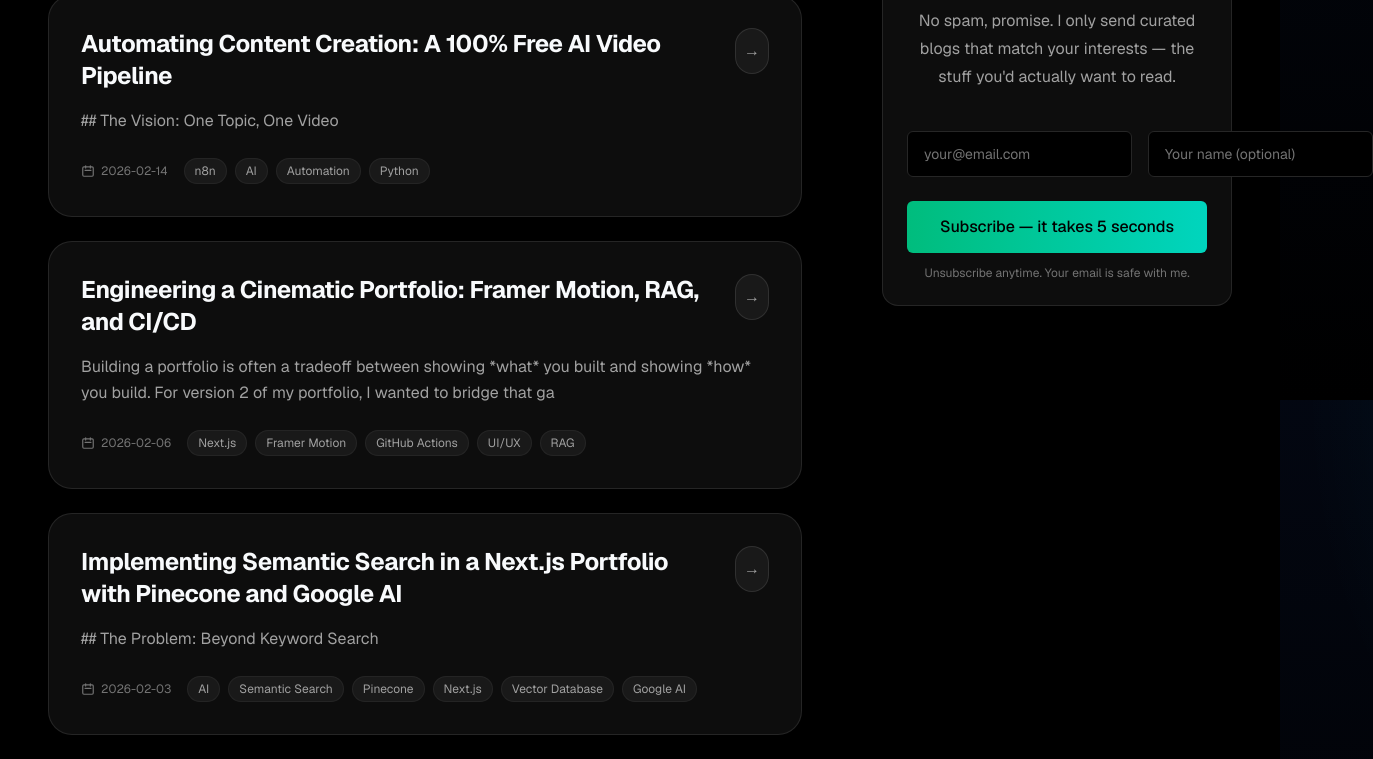
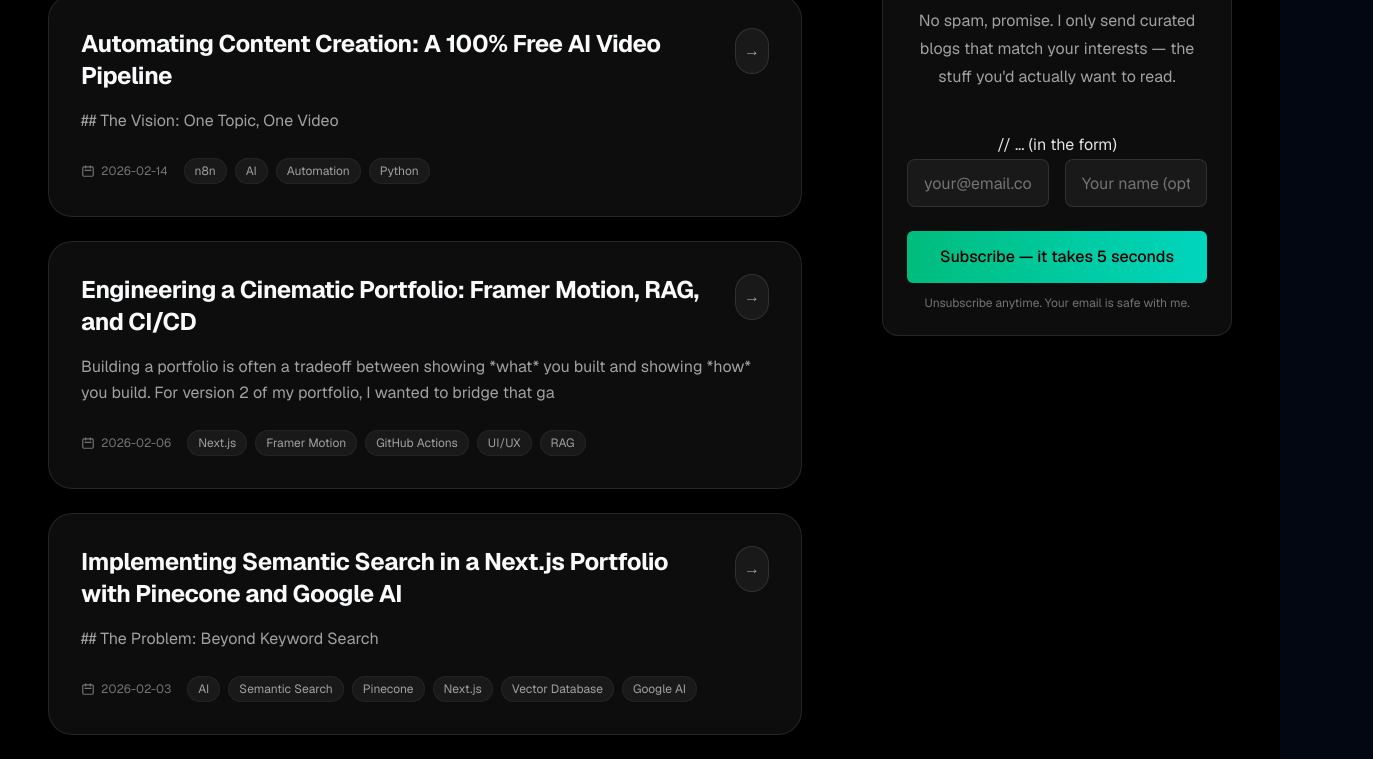
Before and after one commit to KrishnaJadhav2525/krishna-portfolio, a Next.js app: page /blog in a window 1280 px wide. Shown: the part 1200-1959 px from the top of the page, 1373 px wide, since content can reach past the window. Built offline with nearby package versions, Linux system fonts and the light colour scheme; no server answers.

Commit message:
fix(ui): standardize form inputs and resolve newsletter layout issues

```diff
--- a/app/about/page.tsx
+++ b/app/about/page.tsx
@@ -274,7 +274,6 @@ export default function AboutPage() {
                         value={formData.email}
                         onChange={handleChange}
                         required
-                        className="bg-black/40 border-white/10 px-4 py-3 text-white focus-visible:border-indigo-500/50 focus-visible:ring-indigo-500/50 text-sm"
                         placeholder="hello@example.com"
                       />
                     </div>
@@ -286,7 +285,6 @@ export default function AboutPage() {
                         value={formData.subject}
                         onChange={handleChange}
                         required
-                        className="bg-black/40 border-white/10 px-4 py-3 text-white focus-visible:border-indigo-500/50 focus-visible:ring-indigo-500/50 text-sm"
                         placeholder="Inquiry"
                       />
                     </div>
@@ -300,7 +298,6 @@ export default function AboutPage() {
                       onChange={handleChange}
                       rows={4}
                       required
-                      className="bg-black/40 border-white/10 px-4 py-3 text-white focus-visible:border-indigo-500/50 focus-visible:ring-indigo-500/50 text-sm resize-none"
                       placeholder="Write your message here..."
                     />
                   </div>
--- a/app/blog/newsletter-section.tsx
+++ b/app/blog/newsletter-section.tsx
@@ -1,4 +1,6 @@
 'use client';
+
+import { Input } from "@/app/components/ui/input"
 
 import { useState } from 'react';
 
@@ -167,22 +169,25 @@ export function NewsletterSection() {
         </p>
 
         <form onSubmit={handleSubmit}>
+
+
+          // ... (in the form)
           <div className="flex flex-col sm:flex-row gap-4">
-            <input
+            <Input
               type="email"
               value={email}
               onChange={(e) => setEmail(e.target.value)}
               placeholder="your@email.com"
-              className="flex-1 rounded-md border border-neutral-800 bg-black px-4 py-3 text-sm text-neutral-200 focus:outline-none focus:border-emerald-500 transition-colors"
+              className="flex-1"
               required
             />
 
-            <input
+            <Input
               type="text"
               value={name}
               onChange={(e) => setName(e.target.value)}
               placeholder="Your name (optional)"
-              className="flex-1 rounded-md border border-neutral-800 bg-black px-4 py-3 text-sm text-neutral-200 focus:outline-none focus:border-emerald-500 transition-colors"
+              className="flex-1"
             />
           </div>
 
--- a/app/components/ui/input.tsx
+++ b/app/components/ui/input.tsx
@@ -11,7 +11,7 @@ const Input = React.forwardRef<HTMLInputElement, InputProps>(
             <input
                 type={type}
                 className={cn(
-                    "flex h-10 w-full rounded-md border border-input bg-background px-3 py-2 text-sm ring-offset-background file:border-0 file:bg-transparent file:text-sm file:font-medium placeholder:text-muted-foreground focus-visible:outline-none focus-visible:ring-2 focus-visible:ring-ring focus-visible:ring-offset-2 disabled:cursor-not-allowed disabled:opacity-50",
+                    "flex h-12 w-full rounded-lg border border-white/10 bg-white/5 px-4 py-3 text-base ring-offset-background file:border-0 file:bg-transparent file:text-sm file:font-medium placeholder:text-neutral-500 focus-visible:outline-none focus-visible:ring-2 focus-visible:ring-indigo-500/50 focus-visible:border-indigo-500/50 disabled:cursor-not-allowed disabled:opacity-50 transition-all duration-300",
                     className
                 )}
                 ref={ref}
--- a/app/components/ui/textarea.tsx
+++ b/app/components/ui/textarea.tsx
@@ -10,7 +10,7 @@ const Textarea = React.forwardRef<HTMLTextAreaElement, TextareaProps>(
         return (
             <textarea
                 className={cn(
-                    "flex min-h-[80px] w-full rounded-md border border-input bg-background px-3 py-2 text-sm ring-offset-background placeholder:text-muted-foreground focus-visible:outline-none focus-visible:ring-2 focus-visible:ring-ring focus-visible:ring-offset-2 disabled:cursor-not-allowed disabled:opacity-50",
+                    "flex min-h-[120px] w-full rounded-lg border border-white/10 bg-white/5 px-4 py-3 text-base ring-offset-background placeholder:text-neutral-500 focus-visible:outline-none focus-visible:ring-2 focus-visible:ring-indigo-500/50 focus-visible:border-indigo-500/50 disabled:cursor-not-allowed disabled:opacity-50 transition-all duration-300 resize-y",
                     className
                 )}
                 ref={ref}
--- a/app/page.tsx
+++ b/app/page.tsx
@@ -277,7 +277,6 @@ export default function Page() {
                           onChange={handleChange}
                           placeholder="john@example.com"
                           required
-                          className="bg-black/40 border-white/10 px-5 py-6 text-white placeholder-neutral-600 font-mono focus:border-indigo-500/50 transition-colors"
                         />
                       </div>
 
@@ -291,7 +290,6 @@ export default function Page() {
                           onChange={handleChange}
                           placeholder="Project Inquiry"
                           required
-                          className="bg-black/40 border-white/10 px-5 py-6 text-white placeholder-neutral-600 font-mono focus:border-indigo-500/50 transition-colors"
                         />
                       </div>
 
@@ -305,7 +303,6 @@ export default function Page() {
                           rows={5}
                           placeholder="Tell me about your project..."
                           required
-                          className="bg-black/40 border-white/10 px-5 py-4 text-white placeholder-neutral-600 font-mono resize-none focus:border-indigo-500/50 transition-colors"
                         />
                       </div>
 
```
